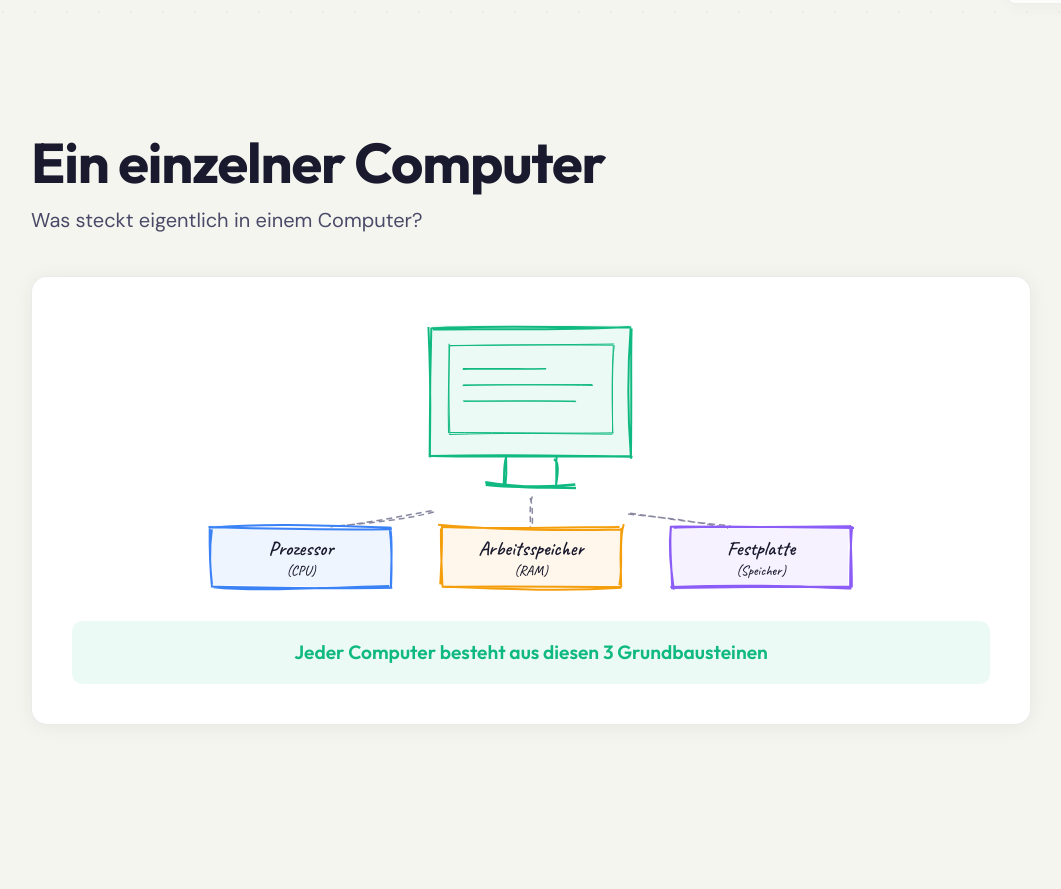
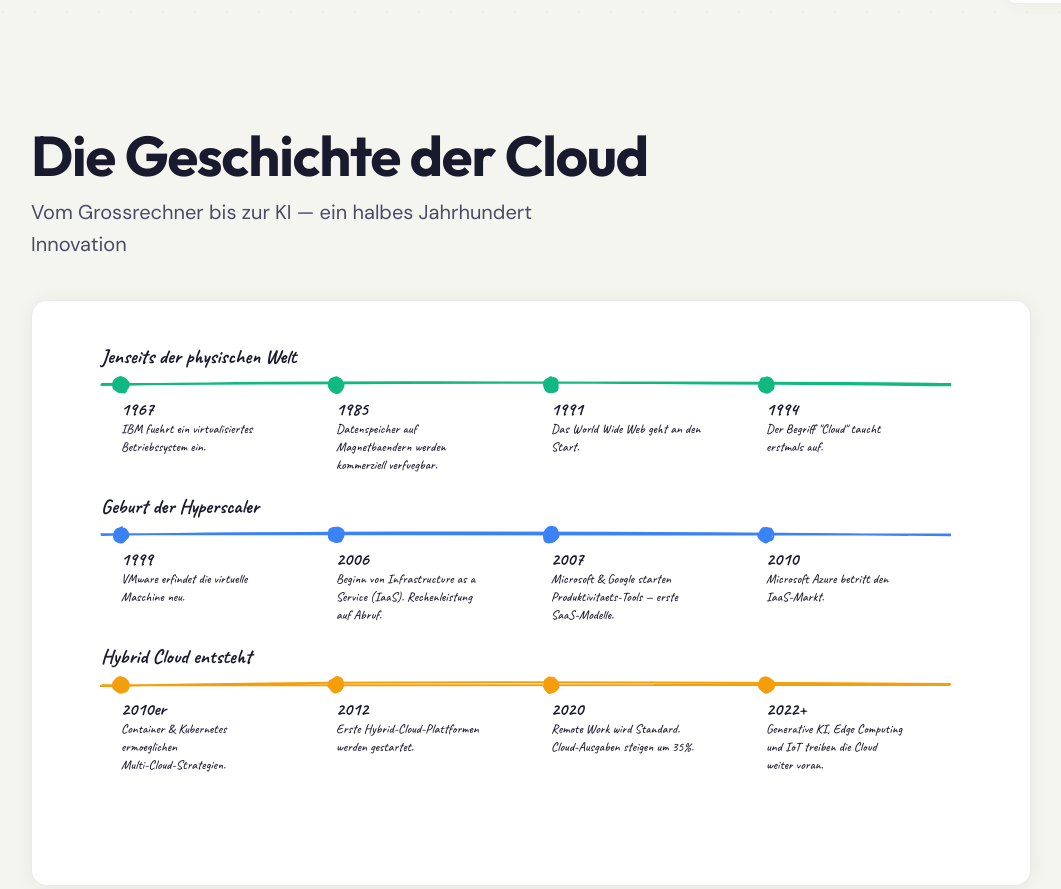
Before and after one commit to MBombeck/cloud-erklaert, a plain HTML site: page index.html in a window 1280 px wide. Shown: the part 772-1661 px from the top of the page, without its empty margins (109-1170 px from the left). Drawn offline with nearby package versions, Linux system fonts and the light colour scheme.

Commit message:
v6: Timeline scene, Wo wir herkommen/stehen/hinwollen, Du/Wir, SPOF, externe Dienstleister
- New timeline scene: Geschichte der Cloud (3 eras, 12 milestones)
- Headings: Wo wir herkommen / Wo wir stehen / Wo wir hinwollen
- Profis -> externe Dienstleister
- Serverraum lead: added SPOF
- Fixed scene IDs and nav names for 12 scenes
- Grammar fix: bei externen Dienstleistern

```diff
--- a/index.html
+++ b/index.html
@@ -371,10 +371,21 @@
   </div>
 </section>
 
-<!-- ==================== SZENE 1 ==================== -->
+<!-- ==================== SZENE 1: Timeline ==================== -->
 <section id="scene-1">
   <div class="scene-content">
-    <h2>Ein einzelner Computer</h2>
+    <h2>Die Geschichte der Cloud</h2>
+    <p class="lead">Vom Grossrechner bis zur KI — ein halbes Jahrhundert Innovation</p>
+    <div class="card" style="padding:2rem 2.5rem;">
+      <div class="rough-diagram" id="diagramTimeline" style="height:520px;"></div>
+    </div>
+  </div>
+</section>
+
+<!-- ==================== SZENE 2 ==================== -->
+<section id="scene-2">
+  <div class="scene-content">
+    <h2>Wo wir herkommen: Ein einzelner Computer</h2>
     <p class="lead">Was steckt eigentlich in einem Computer?</p>
     <div class="card">
       <div class="rough-diagram" id="diagram1" style="height:280px;"></div>
@@ -383,8 +394,8 @@
   </div>
 </section>
 
-<!-- ==================== SZENE 2 ==================== -->
-<section id="scene-2">
+<!-- ==================== SZENE 3 ==================== -->
+<section id="scene-3">
   <div class="scene-content">
     <h2>Ein Computer, eine Aufgabe</h2>
     <p class="lead">Frueher hatte jeder Server genau einen Job</p>
@@ -396,10 +407,10 @@
 </section>
 
 <!-- ==================== SZENE 3 ==================== -->
-<section id="scene-3">
+<section id="scene-4">
   <div class="scene-content">
     <h2>Der Serverraum</h2>
-    <p class="lead">Viele Server brauchen viel Platz, Strom und Kuehlung</p>
+    <p class="lead">Viele Server brauchen viel Platz, Strom und Kuehlung — SPOF</p>
     <div class="card">
       <div class="rough-diagram" id="diagram3" style="height:250px;"></div>
       <div class="takeaway bg-red c-red">Hohe Kosten, viel Aufwand, wenig Flexibilitaet</div>
@@ -408,9 +419,9 @@
 </section>
 
 <!-- ==================== SZENE 4 ==================== -->
-<section id="scene-4">
+<section id="scene-5">
   <div class="scene-content">
-    <h2>Virtualisierung</h2>
+    <h2>Wo wir stehen: Virtualisierung</h2>
     <p class="lead">Ab ca. 2000: Ein physischer Server, viele virtuelle Maschinen</p>
     <div class="card">
       <div class="rough-diagram" id="diagram4" style="height:270px;"></div>
@@ -425,19 +436,19 @@
 </section>
 
 <!-- ==================== SZENE 5 ==================== -->
-<section id="scene-5">
+<section id="scene-6">
   <div class="scene-content">
-    <h2>Moderne Rechenzentren</h2>
+    <h2>Wo wir hinwollen: Cloud</h2>
     <p class="lead">Riesige Rechenzentren der Cloud-Anbieter</p>
     <div class="card">
       <div class="rough-diagram" id="diagram5" style="height:280px;"></div>
-      <div class="takeaway bg-orange c-orange">Statt eigene Server zu kaufen, mietet man Rechenleistung bei Profis</div>
+      <div class="takeaway bg-orange c-orange">Statt eigene Server zu kaufen, mietet man Rechenleistung bei externen Dienstleistern</div>
     </div>
   </div>
 </section>
 
 <!-- ==================== SZENE 6 ==================== -->
-<section id="scene-6">
+<section id="scene-7">
   <div class="scene-content">
     <h2>Infrastructure as a Service</h2>
     <p class="lead">IaaS — Infrastruktur mieten</p>
@@ -454,7 +465,7 @@
 </section>
 
 <!-- ==================== SZENE 7 ==================== -->
-<section id="scene-7">
+<section id="scene-8">
   <div class="scene-content">
     <h2>Platform as a Service</h2>
     <p class="lead">PaaS — Plattformen mieten</p>
@@ -471,7 +482,7 @@
 </section>
 
 <!-- ==================== SZENE 8 ==================== -->
-<section id="scene-8">
+<section id="scene-9">
   <div class="scene-content">
     <h2>Software as a Service</h2>
     <p class="lead">SaaS — Fertige Software nutzen</p>
@@ -488,7 +499,7 @@
 </section>
 
 <!-- ==================== SZENE 9 ==================== -->
-<section id="scene-9">
+<section id="scene-10">
   <div class="scene-content">
     <h2>Vergleich der Modelle</h2>
     <p class="lead">Wer kuemmert sich um was?</p>
@@ -550,7 +561,7 @@
 </section>
 
 <!-- ==================== SZENE 10 ==================== -->
-<section id="scene-10">
+<section id="scene-11">
   <div class="scene-content">
     <h2>Kreisverwaltung Recklinghausen</h2>
     <p class="lead">Der Weg in die Cloud</p>
@@ -565,7 +576,7 @@
         </div>
         <div class="benefit-item">
           <div class="benefit-icon bg-blue c-blue"><svg width="22" height="22" viewBox="0 0 24 24" fill="none" stroke="currentColor" stroke-width="2" stroke-linecap="round"><rect x="3" y="11" width="18" height="11" rx="2" ry="2"/><path d="M7 11V7a5 5 0 0 1 10 0v4"/></svg></div>
-          <span>Mehr Sicherheit durch Profis</span>
+          <span>Mehr Sicherheit durch externe Dienstleister</span>
         </div>
         <div class="benefit-item">
           <div class="benefit-icon bg-purple c-purple"><svg width="22" height="22" viewBox="0 0 24 24" fill="none" stroke="currentColor" stroke-width="2" stroke-linecap="round"><rect x="2" y="3" width="20" height="14" rx="2" ry="2"/><line x1="8" y1="21" x2="16" y2="21"/><line x1="12" y1="17" x2="12" y2="21"/></svg></div>
@@ -879,6 +890,77 @@ function drawAllDiagrams() {
   svg8.appendChild(rc8.rectangle(360, 148, 250, 50, { ...R, stroke: orange, fill: orangeBg, fillStyle: 'solid' }));
   addText(svg8, 485, 180, 'Teams / Zoom', { fill: orange, size: '20' });
 
+  // ─── Timeline Diagram ───
+  const dTL = document.getElementById('diagramTimeline');
+  if (dTL) {
+    const svgTL = document.createElementNS('http://www.w3.org/2000/svg', 'svg');
+    svgTL.setAttribute('viewBox', '0 0 900 520');
+    dTL.appendChild(svgTL);
+    const rcTL = rough.svg(svgTL);
+
+    const eras = [
+      {
+        title: 'Jenseits der physischen Welt',
+        y: 30,
+        color: green,
+        items: [
+          { year: '1967', desc: 'IBM fuehrt ein virtualisiertes Betriebssystem ein.' },
+          { year: '1985', desc: 'Datenspeicher auf Magnetbaendern werden kommerziell verfuegbar.' },
+          { year: '1991', desc: 'Das World Wide Web geht an den Start.' },
+          { year: '1994', desc: 'Der Begriff "Cloud" taucht erstmals auf.' },
+        ]
+      },
+      {
+        title: 'Geburt der Hyperscaler',
+        y: 180,
+        color: blue,
+        items: [
+          { year: '1999', desc: 'VMware erfindet die virtuelle Maschine neu.' },
+          { year: '2006', desc: 'Beginn von Infrastructure as a Service (IaaS). Rechenleistung auf Abruf.' },
+          { year: '2007', desc: 'Microsoft & Google starten Produktivitaets-Tools — erste SaaS-Modelle.' },
+          { year: '2010', desc: 'Microsoft Azure betritt den IaaS-Markt.' },
+        ]
+      },
+      {
+        title: 'Hybrid Cloud entsteht',
+        y: 330,
+        color: orange,
+        items: [
+          { year: '2010er', desc: 'Container & Kubernetes ermoeglichen Multi-Cloud-Strategien.' },
+          { year: '2012', desc: 'Erste Hybrid-Cloud-Plattformen werden gestartet.' },
+          { year: '2020', desc: 'Remote Work wird Standard. Cloud-Ausgaben steigen um 35%.' },
+          { year: '2022+', desc: 'Generative KI, Edge Computing und IoT treiben die Cloud weiter voran.' },
+        ]
+      },
+    ];
+
+    eras.forEach(era => {
+      addText(svgTL, 20, era.y, era.title, { fill: era.color, size: '20', weight: '700', anchor: 'start' });
+
+      // Timeline line
+      svgTL.appendChild(rcTL.line(20, era.y + 22, 870, era.y + 22, { ...R, stroke: era.color, strokeWidth: 2 }));
+
+      // Dots and items
+      era.items.forEach((item, i) => {
+        const x = 30 + i * 215;
+        svgTL.appendChild(rcTL.circle(x + 10, era.y + 22, 14, { ...R, stroke: era.color, fill: era.color, fillStyle: 'solid', roughness: 0.8 }));
+        addText(svgTL, x + 10, era.y + 52, item.year, { fill: text, size: '18', weight: '700', anchor: 'start' });
+
+        // Multi-line description
+        const words = item.desc.split(' ');
+        let lines = [''];
+        let lineIdx = 0;
+        words.forEach(w => {
+          if ((lines[lineIdx] + ' ' + w).length > 30) { lineIdx++; lines[lineIdx] = w; }
+          else { lines[lineIdx] = (lines[lineIdx] + ' ' + w).trim(); }
+        });
+        lines.forEach((line, li) => {
+          addText(svgTL, x + 10, era.y + 70 + li * 18, line, { fill: muted, size: '13', weight: '400', anchor: 'start' });
+        });
+      });
+    });
+  }
+
   // ─── Diagram 10: KV Recklinghausen ───
   const d10 = document.getElementById('diagram10');
   const svg10 = document.createElementNS('http://www.w3.org/2000/svg', 'svg');
@@ -941,7 +1023,7 @@ themeToggle.addEventListener('click', () => {
 });
 
 // ─── Nav dots ───
-const sceneNames = ['Start','Computer','Aufgabe','Serverraum','Virtualisierung','Rechenzentren','IaaS','PaaS','SaaS','Vergleich','KV RE'];
+const sceneNames = ['Start','Geschichte','Computer','Aufgabe','Serverraum','Virtualisierung','Cloud','IaaS','PaaS','SaaS','Vergleich','KV RE'];
 const navEl = document.getElementById('navDots');
 sceneNames.forEach((name, i) => {
   const dot = document.createElement('div');
```
